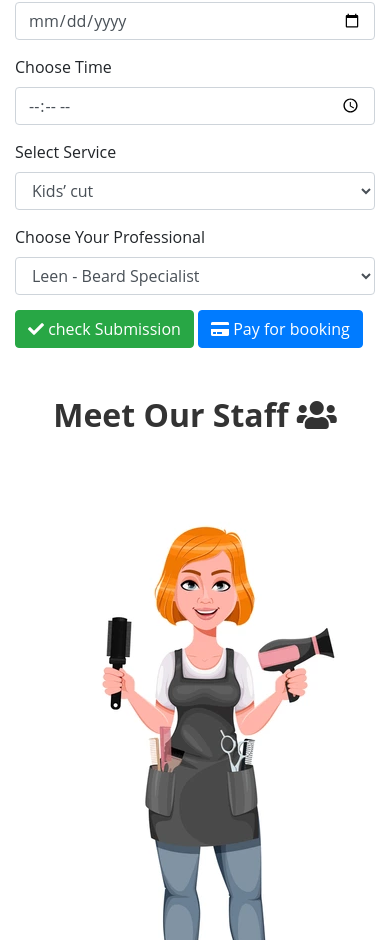
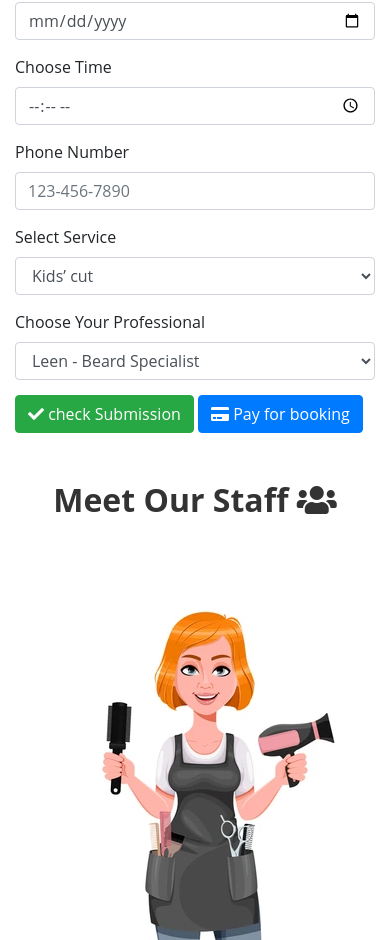
Before and after one commit to SEG3125-A/group40-lab4, a plain HTML site: page index.html in a window 390 px wide. Shown: the part 4572-5512 px from the top of the page. Drawn offline with nearby package versions, Linux system fonts and the light colour scheme.

Commit message:
Add: regular expressions for phone and credit card validations

```diff
--- a/index.html
+++ b/index.html
@@ -190,7 +190,11 @@
         <label for="timeInput">Choose Time</label>
         <input type="time" class="form-control" id="timeInput" required>
       </div>
-
+<!-- Phone number -->
+      <div class="form-group">
+        <label for="phoneInput">Phone Number</label>
+        <input type="tel" class="form-control" id="phoneInput" pattern="[0-9]{3}-[0-9]{3}-[0-9]{4}" placeholder="123-456-7890" title="Phone number (format: 123-456-7890)" required>
+      </div>
 
 
 
@@ -229,7 +233,7 @@
           <div class="modal-dialog" role="document">
             <div class="modal-content">
               <div class="modal-header">
-                <h5 class="modal-title" id="paymentModalLabel">Modal title</h5>
+                <h5 class="modal-title" id="paymentModalLabel">Pay for your booking </h5>
                 <button type="button" class="close" data-dismiss="modal" aria-label="Close">
                   <span aria-hidden="true">&times;</span>
                 </button>
@@ -238,7 +242,7 @@
                 <form>
                   <div class="form-group">
                     <label for="cardName">Name on Card</label>
-                    <input type="text" class="form-control" id="cardName" placeholder="Full name as displayed on card">
+                    <input type="text" class="form-control" id="cardName" placeholder="Full name as displayed on card" >
                   </div>
                   <div class="form-group">
                     <label for="cardNumber">Credit Card Number</label>
@@ -267,12 +271,6 @@
               </div>
             </div>
           </div>
-
-
-
-
-
-
       </form>
     </div>
 
```
